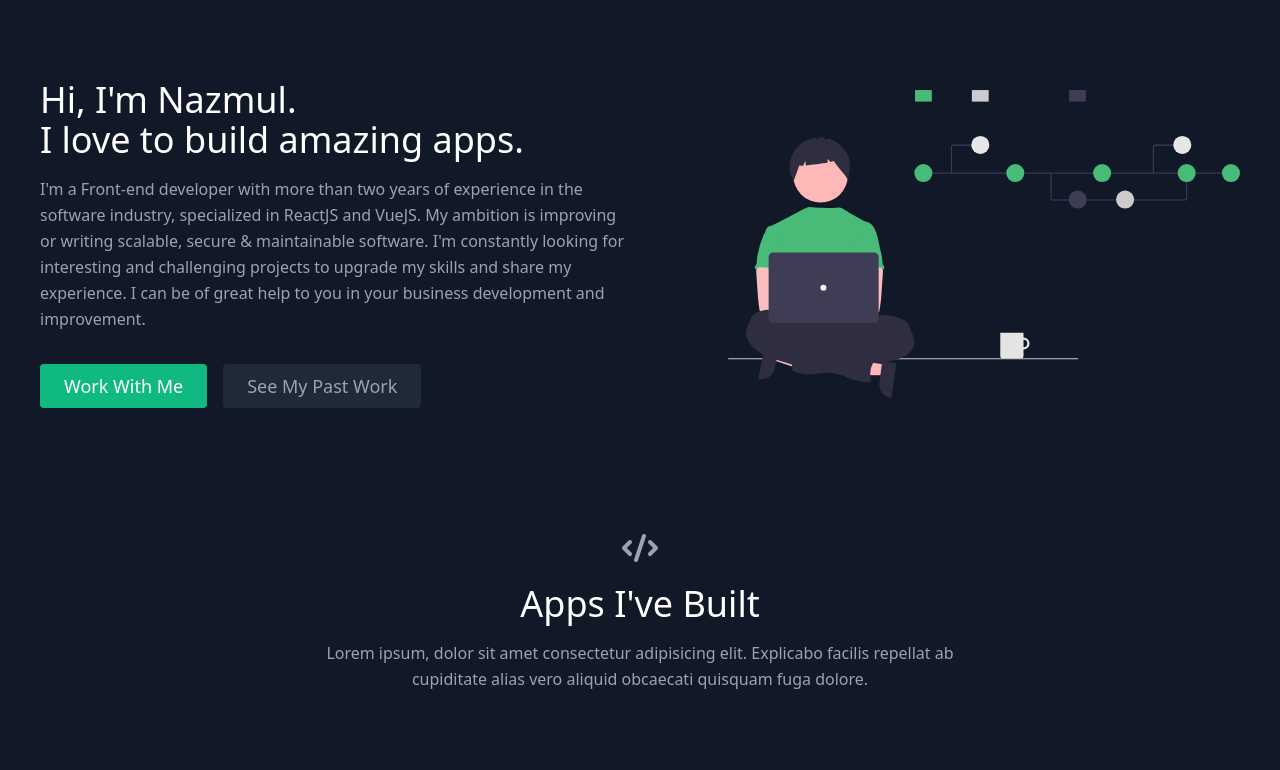
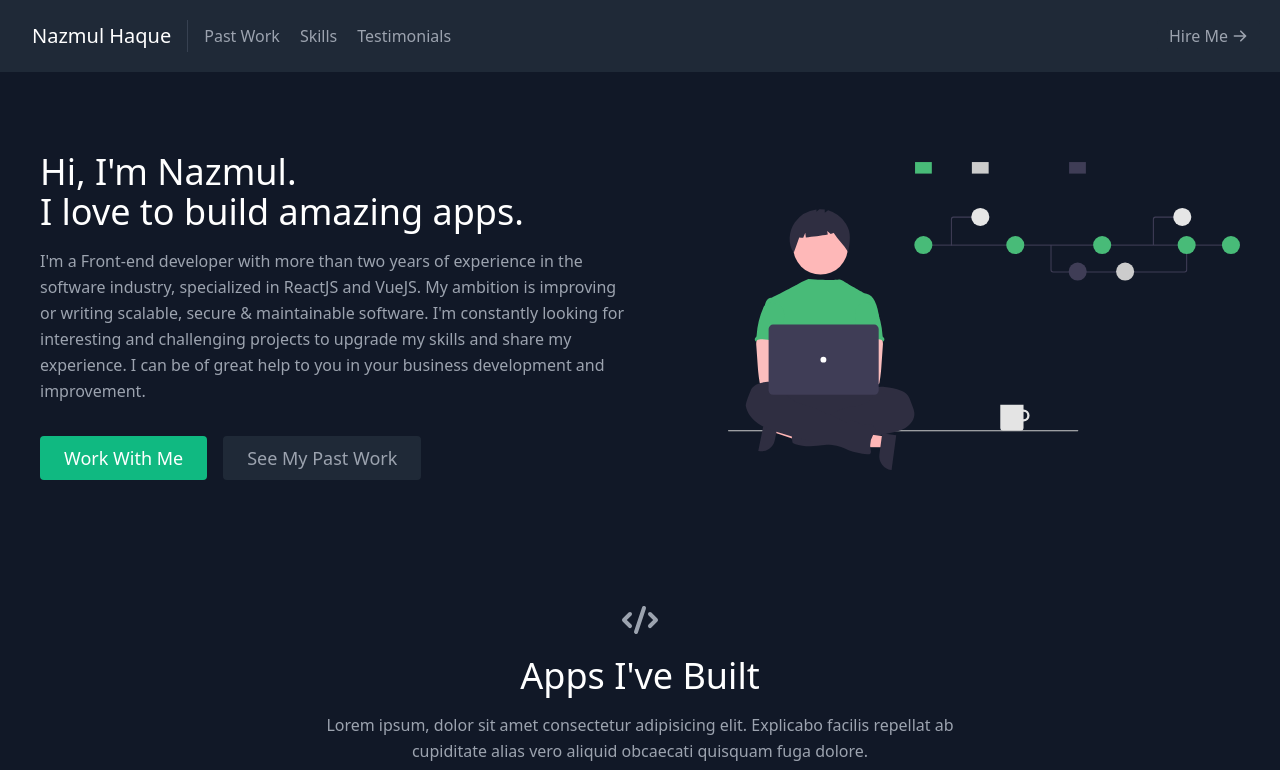
Before and after one commit to bpinazmul18/portfolio-v2, a React (Create React App) app: page / in a window 1280 px wide. Shown: the top 770 px of the page. Built offline with nearby package versions, Linux system fonts and the light colour scheme.

Commit message:
Fixed dom node issues.

```diff
--- a/src/App.js
+++ b/src/App.js
@@ -9,7 +9,7 @@
 const App = () => {
   return (
     <main className="text-gray-400 bg-gray-900 body-font">
-      {/* <Navbar /> */}
+      <Navbar />
       <About />
       <Projects />
       <Skills />
--- a/src/components/Navbar.js
+++ b/src/components/Navbar.js
@@ -5,10 +5,11 @@
   return (
     <header className="bg-gray-800 md:sticky top-0 z-10">
       <div className="container mx-auto flex flex-wrap p-5 flex-col md:flex-row items-center">
-        <a className="title-font font-medium text-white mb-4 md:mb-0">
-          <a href="#about" className="ml-3 text-xl">
-            Nazmul Haque
-          </a>
+        <a
+          href="#about"
+          className="title-font font-medium text-white mb-4 md:mb-0"
+        >
+          <span className="ml-3 text-xl">Nazmul Haque</span>
         </a>
         <nav className="md:mr-auto md:ml-4 md:py-1 md:pl-4 md:border-l md:border-gray-700	flex flex-wrap items-center text-base justify-center">
           <a href="#projects" className="mr-5 hover:text-white">
```
